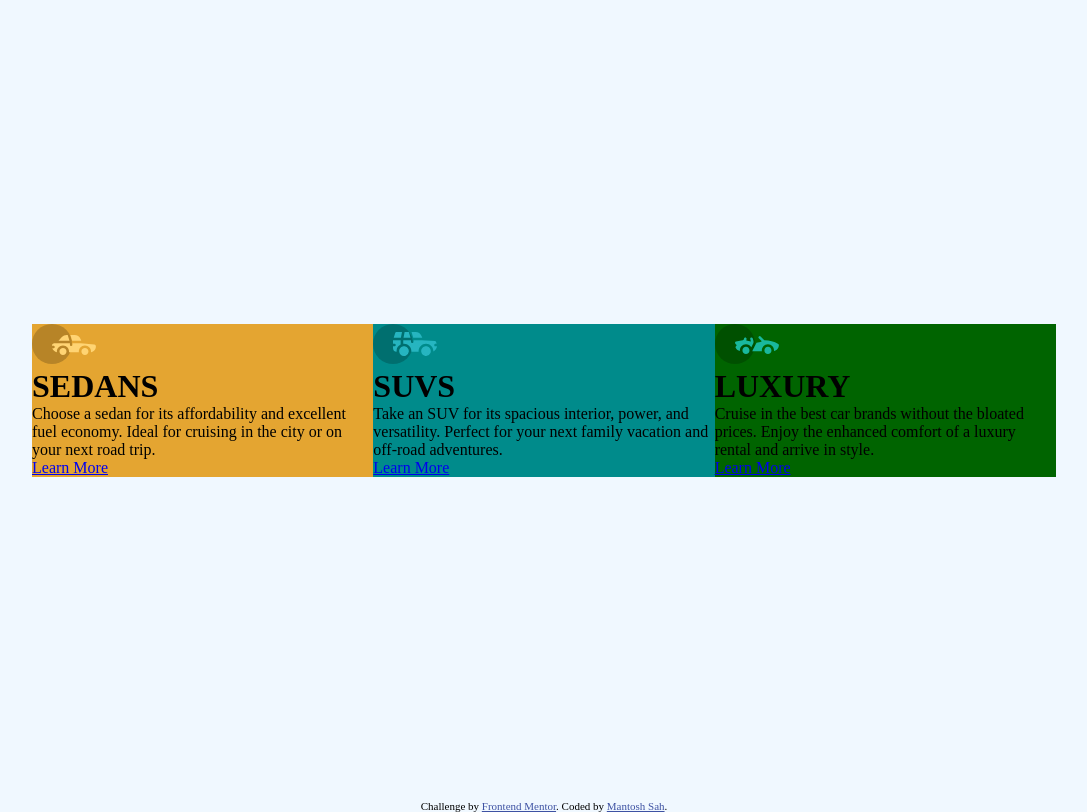
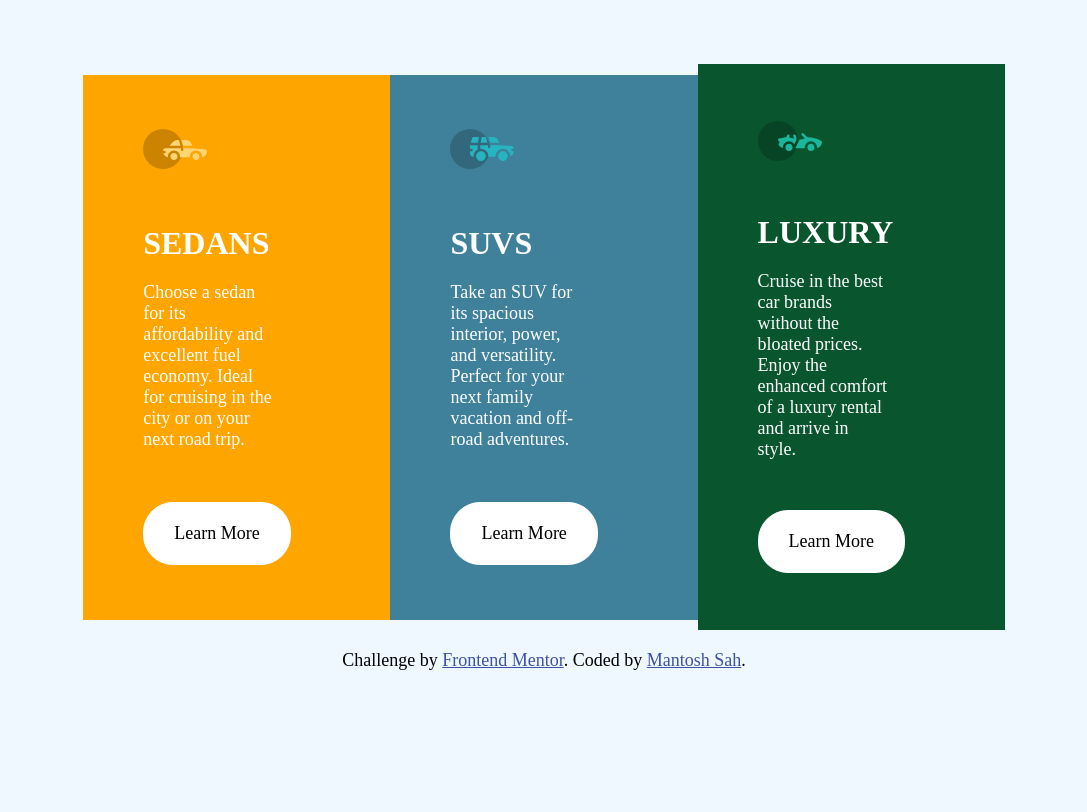
Before and after one commit to mantu1738/column-preview-card, a plain HTML site: page index.html in a window 1280 px wide. Shown: the whole page, without its empty margins (96-1183 px from the left). Drawn offline with Linux system fonts and the light colour scheme.

Commit message:
complete

```diff
--- a/index.html
+++ b/index.html
@@ -14,7 +14,8 @@
   <!-- Feel free to remove these styles or customise in your own stylesheet 👍 -->
   <style>
     .attribution {
-      font-size: 11px;
+      margin-top: 20px;
+      font-size: 18px;
       text-align: center;
     }
 
@@ -27,8 +28,8 @@
 <body>
   <div class="main-page">
     <div class="main-page-inner">
-      <div class="sedan">
-        <div class="sedan-inner">
+      <div class="sedan cars">
+        <div class="cars-inner">
           <img src="./images/icon-sedans.svg" alt="sedan">
           <h1>SEDANS</h1>
           <p> Choose a sedan for its affordability and excellent fuel economy. Ideal for cruising in the city
@@ -37,8 +38,8 @@
           <a href="#">Learn More</a>
         </div>
       </div>
-      <div class="suv">
-        <div class="suv-inner">
+      <div class="suv cars">
+        <div class="cars-inner">
           <img src="./images/icon-suvs.svg" alt="suv">
           <h1>SUVS</h1>
           <p> Take an SUV for its spacious interior, power, and versatility. Perfect for your next family vacation
@@ -47,8 +48,8 @@
           <a href="#">Learn More</a>
         </div>
       </div>
-      <div class="luxury">
-        <div class="luxury-inner">
+      <div class="luxury cars">
+        <div class="cars-inner">
           <img src="./images/icon-luxury.svg" alt="luxury">
           <h1>LUXURY</h1>
           <p> Cruise in the best car brands without the bloated prices. Enjoy the enhanced comfort of a luxury
@@ -61,7 +62,7 @@
   </div>
   <div class="attribution">
     Challenge by <a href="https://www.frontendmentor.io?ref=challenge" target="_blank">Frontend Mentor</a>.
-    Coded by <a href="#">Mantosh Sah</a>.
+    Coded by <a href="https://github.com/mantu1738">Mantosh Sah</a>.
   </div>
 </body>
 
--- a/main.css
+++ b/main.css
@@ -10,32 +10,85 @@ body{
 }
 
 .main-page{
- height: 100vh;
  display: flex;
  justify-content: center;
  align-items: center;
 }
 .main-page-inner{
-    width: 80%;
+    max-width: 100%;
+   margin-top: 50px;
     display: flex;
-    justify-content: space-evenly;
+    flex-direction: column;
+    justify-content: center;
     align-items: center;
     flex-wrap: wrap;
+
 }
 
 
+.cars{
+    flex: 0 0 60%;
+    max-width: 60%;
+    /* background-color: #e4a531; */
+    padding: 70px 50px;
+    position: relative;
+
+}
+.cars-inner{
+    padding: 30px 10px;
+}
+.cars img{
+    position: absolute;
+    top: 10%;
+}
+.cars h1{
+    color: #fff;
+}
+.cars p {
+    padding: 20px 0;
+    font-size: 18px;
+    width: 70%;
+    color: #fff;
+}
+.cars a{
+    text-decoration: none;
+    border: 1px solid #fff;
+    padding: 20px 30px;
+    font-size: 18px;
+    position: absolute;
+    bottom: 10%;
+    border-radius: 30px;
+    color: #000;
+    background-color: #fff;
+    transition: all 0.3s ease-in-out;
+}
+.cars a:hover,
+cars a:active{
+    background-color: transparent;
+    color: #fff;
+}
 .sedan{
-    flex: 0 0 33.33%;
-    max-width: 33.33%;
-    background-color: #e4a531;
+    background-color: orange;
 }
 .suv{
-    flex: 0 0 33.33%;
-    max-width: 33.33%;
-    background-color: darkcyan;
+background-color: #3f819b;
 }
 .luxury{
-    flex: 0 0 33.33%;
-    max-width: 33.33%;
-    background-color: darkgreen;
+    background-color: #08552e;
 }
+
+@media screen and (min-width:968px) {
+ .main-page-inner{
+     width: 80%;
+     flex-direction: row;
+     margin-top: 5%;
+ }
+ .cars{
+    flex: 0 0 30%;
+    max-width: 30%;
+    padding: 100px 50px;
+ }
+ .cars-inner{
+     padding: 50px 10px;
+ }
+}
```
